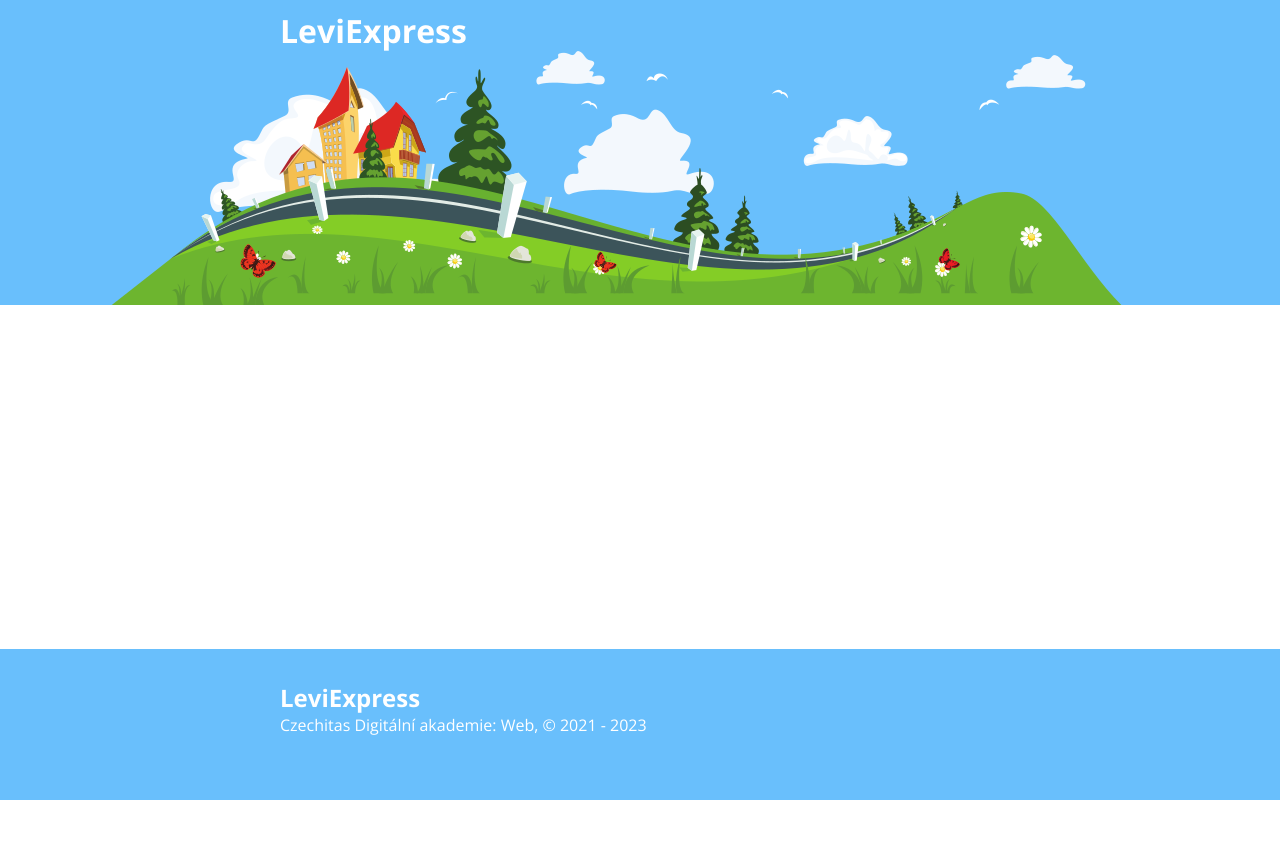
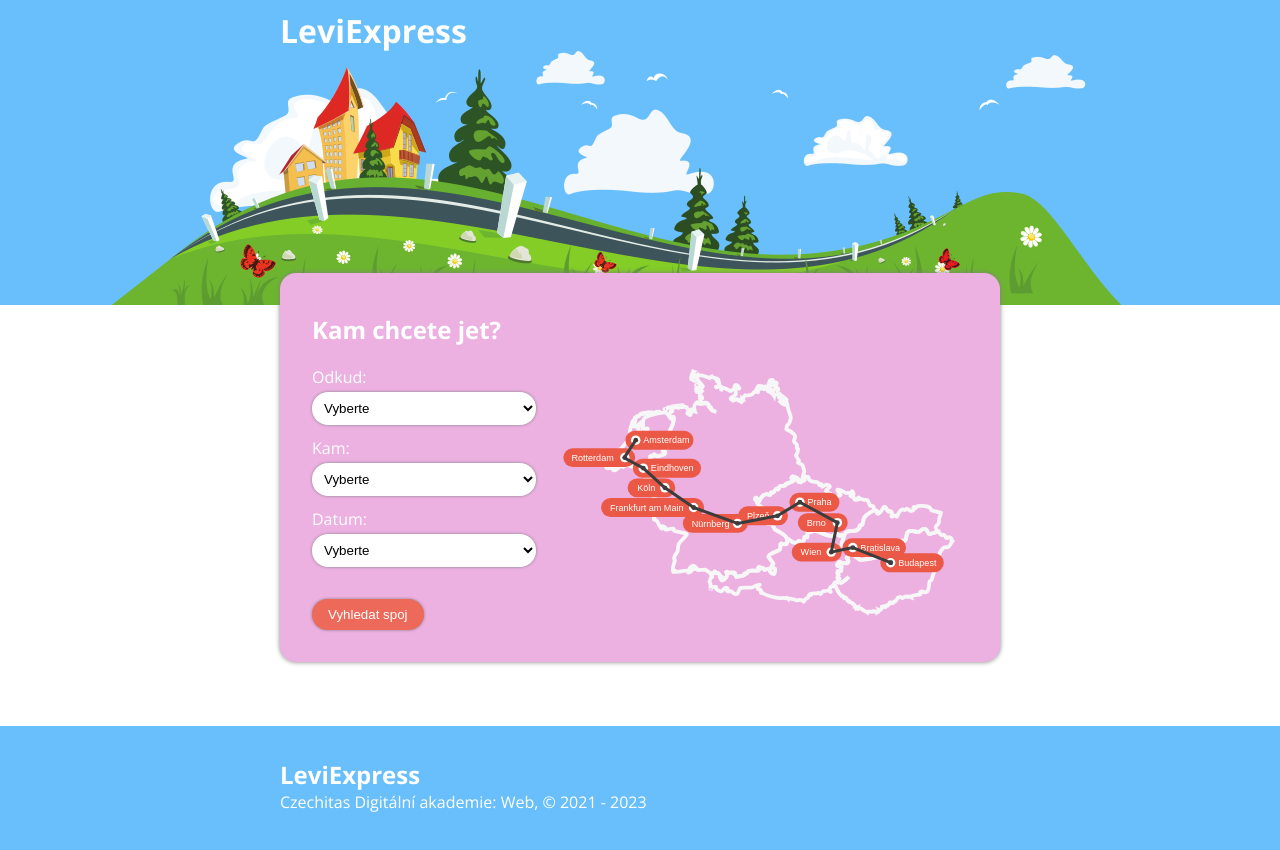
Before and after one commit to Janajaro/cv-levi-express, a React (Vite) app: page / in a window 1280 px wide. Shown: the top 850 px of the page. Before the commit the page ends 800 px from the top, so only its background shows below. Built offline with nearby package versions, Linux system fonts and the light colour scheme.

Commit message:
prvni cast cviceni levi express

```diff
--- a/package.json
+++ b/package.json
@@ -11,7 +11,7 @@
   "dependencies": {
     "react": "^18.2.0",
     "react-dom": "^18.2.0",
-    "react-router-dom": "^6.18.0"
+    "react-router-dom": "^6.23.1"
   },
   "devDependencies": {
     "@types/react": "^18.2.15",
--- a/src/components/App/index.jsx
+++ b/src/components/App/index.jsx
@@ -1,5 +1,5 @@
 import React from 'react';
-import { Outlet } from 'react-router-dom';
+import { Outlet, createBrowserRouter } from 'react-router-dom';
 import { Footer } from '../Footer';
 import { Header } from '../Header';
 
--- a/src/components/JourneyPicker/index.jsx
+++ b/src/components/JourneyPicker/index.jsx
@@ -1,11 +1,16 @@
 import React, { useEffect, useState } from 'react';
 import './style.css';
 
-export const JourneyPicker = ({ onJourneyChange }) => (
+export const JourneyPicker = ({ onJourneyChange }) => {
+  const handleSubmit = (e) => {
+    e.preventDefault();
+    console.log('Odeslaný formuláááář');
+  };
+  return (
     <div className="journey-picker container">
       <h2 className="journey-picker__head">Kam chcete jet?</h2>
       <div className="journey-picker__body">
-      <form className="journey-picker__form">
+        <form className="journey-picker__form" onSubmit={handleSubmit}>
           <label>
             <div className="journey-picker__label">Odkud:</div>
             <select>
@@ -40,10 +45,7 @@ export const JourneyPicker = ({ onJourneyChange }) => (
             </select>
           </label>
           <div className="journey-picker__controls">
-          <button
-            className="btn"
-            type="submit"
-          >
+            <button className="btn" type="submit">
               Vyhledat spoj
             </button>
           </div>
@@ -52,3 +54,4 @@ export const JourneyPicker = ({ onJourneyChange }) => (
       </div>
     </div>
   );
+};
--- /dev/null
+++ b/src/pages/ReservationPage/index.jsx
@@ -0,0 +1,3 @@
+export const ReservationPage = () => {
+  return <h1>Tady je stránka s rezervacemi</h1>;
+};
```
Also changed, not shown: src/index.jsx (+13 -1 lines). Lines whose indentation alone changed are shown as unchanged.
